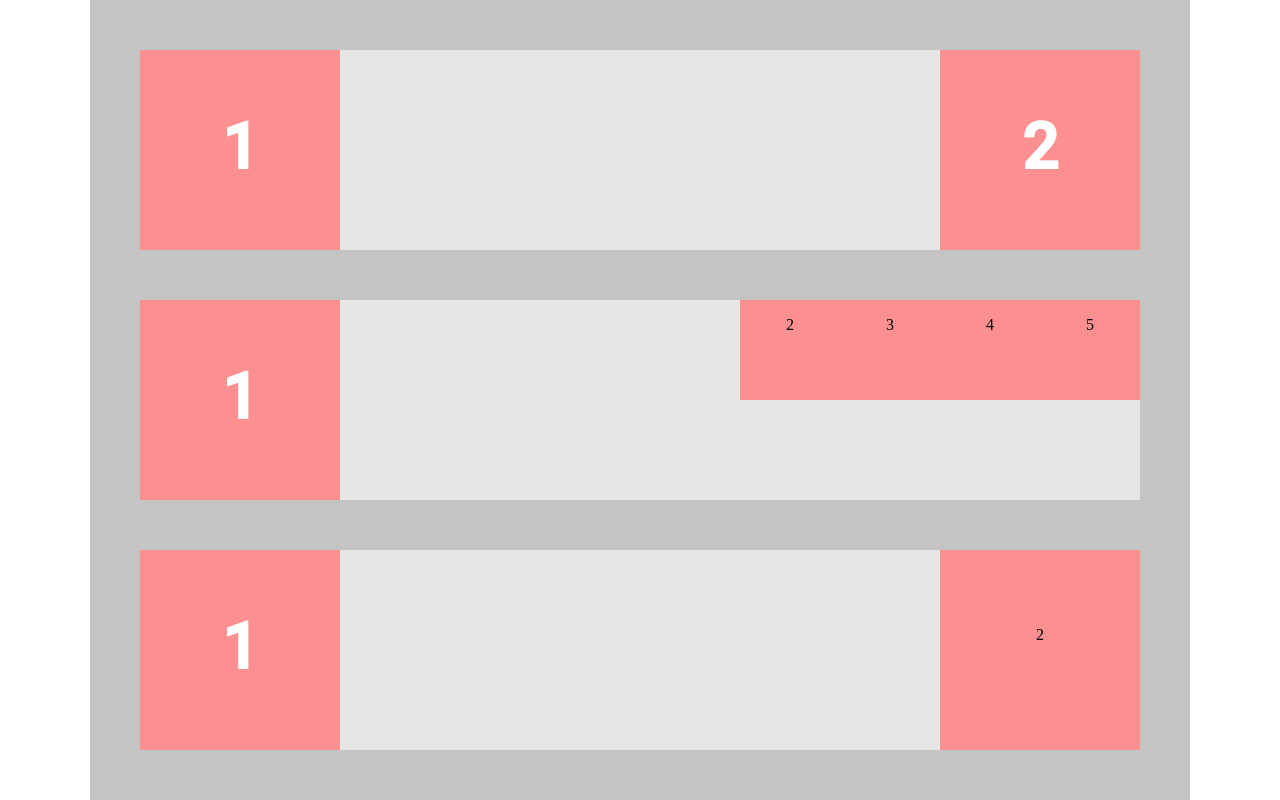
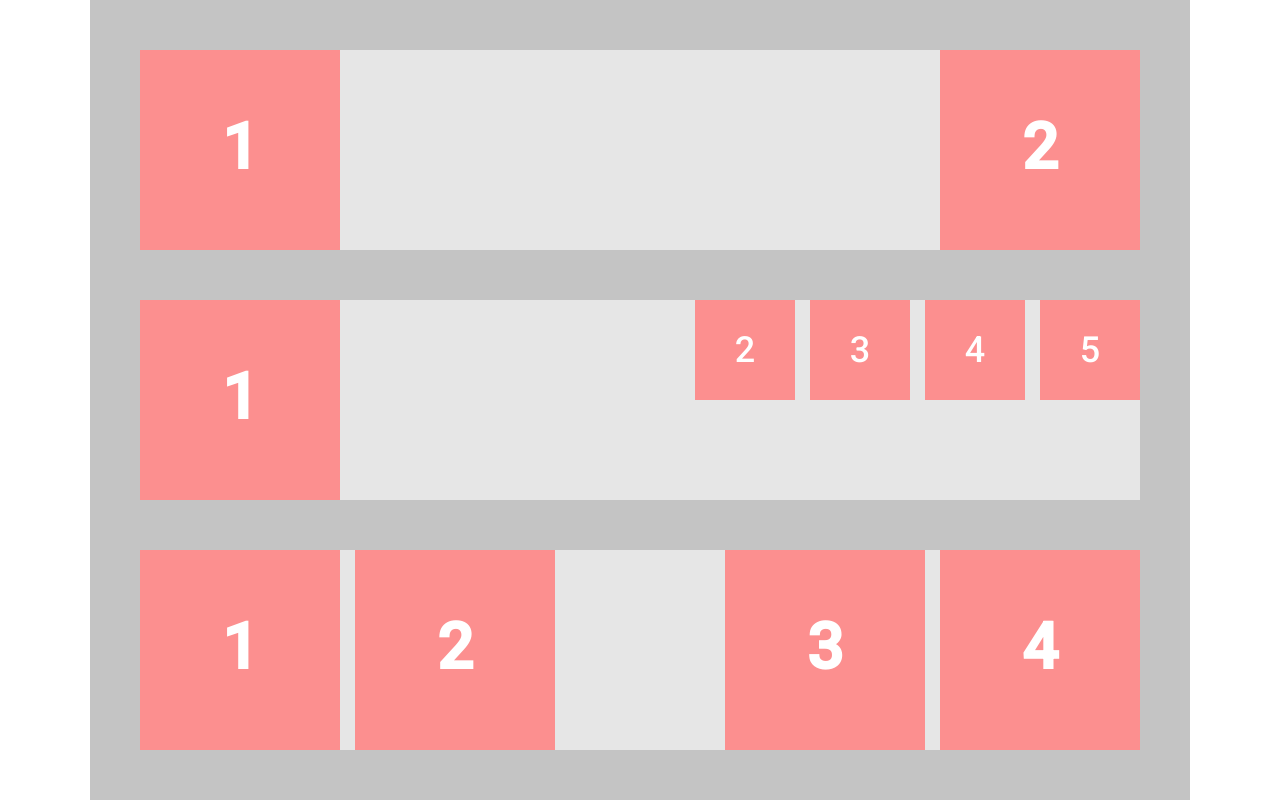
Before and after one commit to ximaryn/float, a plain HTML site: page index.html in a window 1280 px wide. Drawn offline with Linux system fonts and the light colour scheme.

Commit message:
second commit

```diff
--- a/css/style.css
+++ b/css/style.css
@@ -6,7 +6,7 @@ body {
 }
 .number__big {
     color: white;
-    font-weight: 700;
+    font-weight: 600;
     font-size: 64px;
     line-height: 75px;
     margin: 0;
@@ -14,7 +14,7 @@ body {
 }
 .number__little {
     color: white;
-    font-weight: 700;
+    font-weight: 500;
     font-size: 36px;
     line-height: 42px;
     margin: 0;
@@ -51,6 +51,7 @@ body {
     float: left;
     text-align: center;
     padding: 60px;
+    margin-right: 15px;
 }
 .card__big__right {
     width: 200px;
@@ -66,9 +67,18 @@ body {
     background: #FC8F8F;
     float: left;
     text-align: center;
+    margin-left: 15px;
+    padding: 29px;
 
 }
-.square__box {
+.square__box1 {
     max-width: 500px;
     float: right;
+
 }
+.square__box2 {
+    max-width: 500px;
+    float: right;
+    margin-right: -15px;
+
+}
--- a/index.html
+++ b/index.html
@@ -23,18 +23,18 @@
                     <div class="card__big__left">
                         <p class="number__big">1</p>
                     </div>
-                    <div class="square__box">
+                    <div class="square__box1">
                         <div class="card__little">
-                            <p>2</p>
+                            <p class="number__little">2</p>
                         </div>
                         <div class="card__little">
-                            <p>3</p>
+                            <p class="number__little">3</p>
                         </div>
                         <div class="card__little">
-                            <p>4</p>
+                            <p class="number__little">4</p>
                         </div>
                         <div class="card__little">
-                            <p>5</p>
+                            <p class="number__little">5</p>
                         </div>
                     </div>
                 </div>
@@ -42,8 +42,16 @@
                     <div class="card__big__left">
                         <p class="number__big">1</p>
                     </div>
-                    <div class="card__big__right">
-                        <p>2</p>
+                    <div class="card__big__left">
+                        <p class="number__big">2</p>
+                    </div>
+                    <div class="square__box2">
+                        <div class="card__big__left">
+                            <p class="number__big">3</p>
+                        </div>
+                        <div class="card__big__left">
+                            <p class="number__big">4</p>
+                        </div>
                     </div>
                 </div>
             </div>
```
